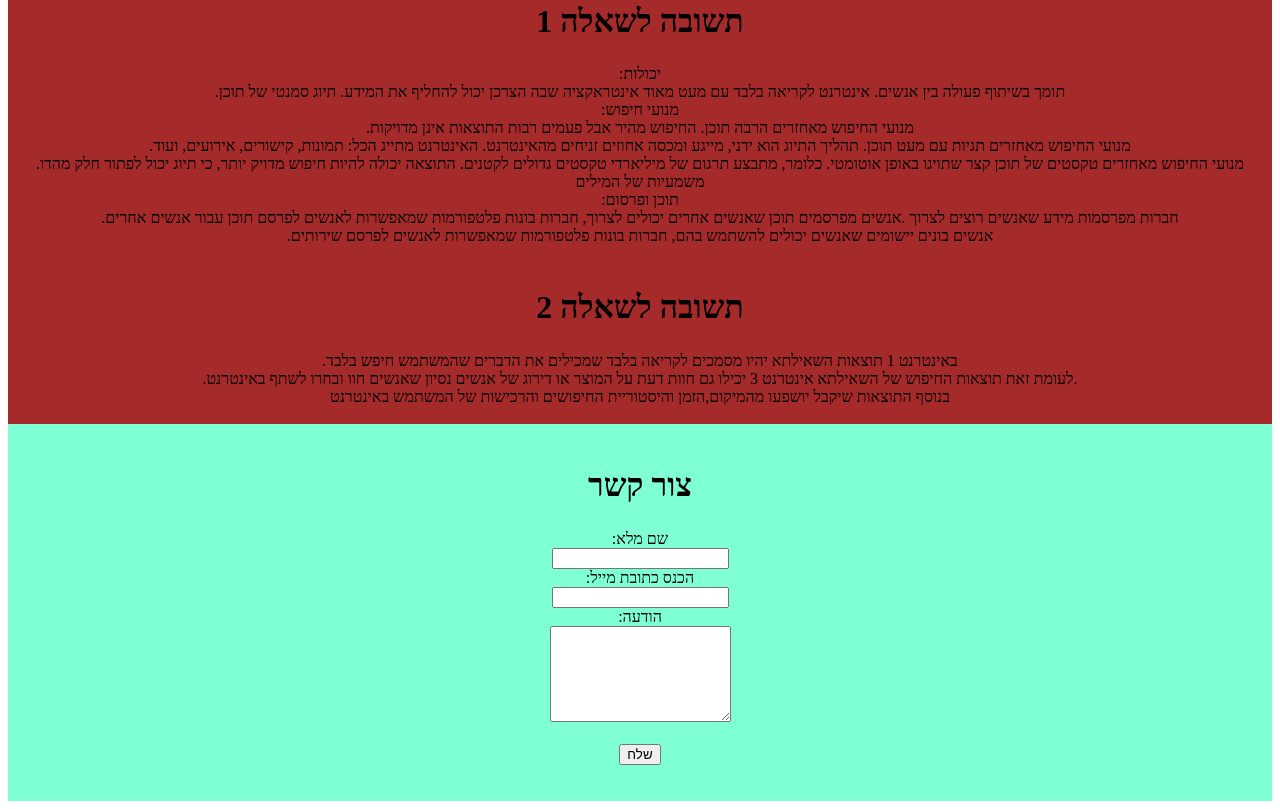
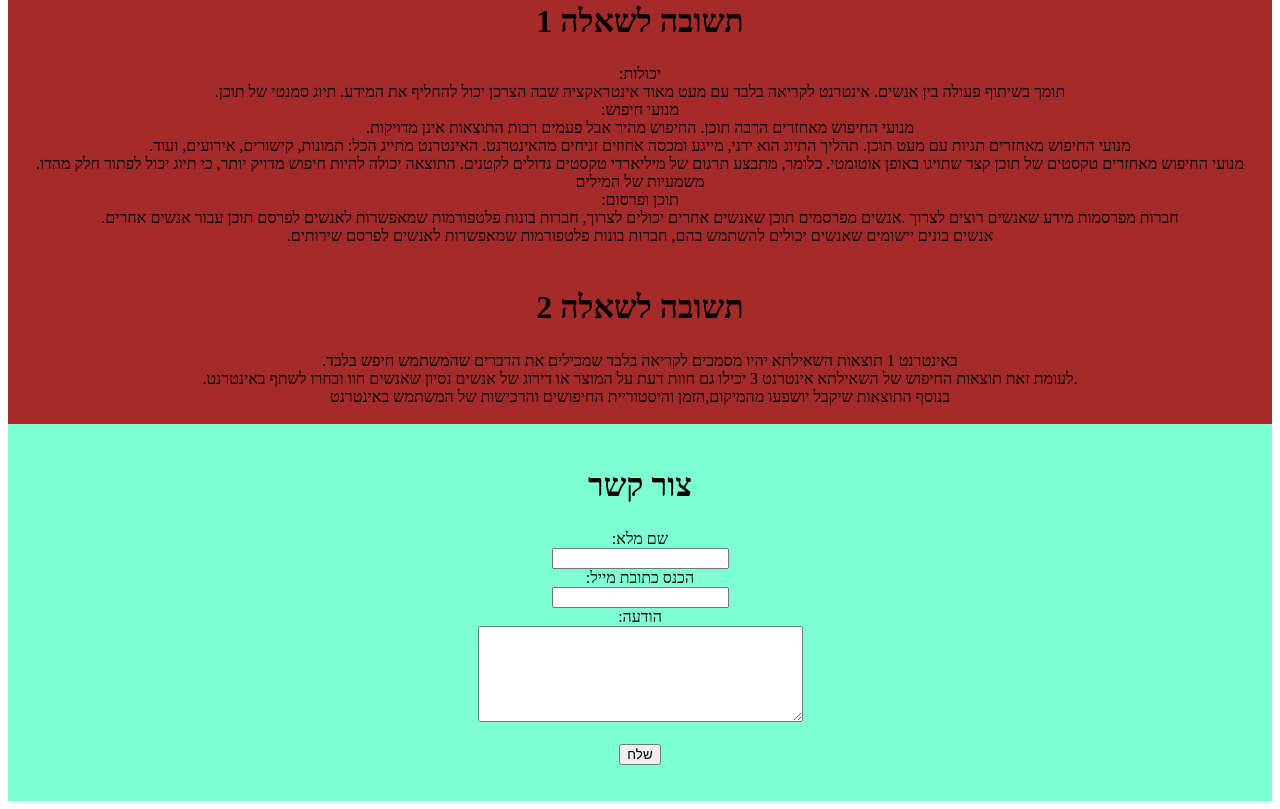
Before and after one commit to Web-Development-Environments-2023/209264241, a plain HTML site: page index.html in a window 1280 px wide. Shown: the part 1978-2787 px from the top of the page. Drawn offline with Linux system fonts and the light colour scheme; no server answers.

Commit message:
Update index.html

```diff
--- a/index.html
+++ b/index.html
@@ -136,7 +136,7 @@ name="EmailForm">
 :הכנס כתובת מייל<br>
 <input type="email" size="19" name="emails"><br>
 
-:הודעה<br> <textarea name="ContactCommentt" rows="6" cols="20">
+:הודעה<br> <textarea name="ContactCommentt" rows="6" cols="38">
 </textarea><br><br>
 
 <input type="submit" value="שלח"> </form>
```
